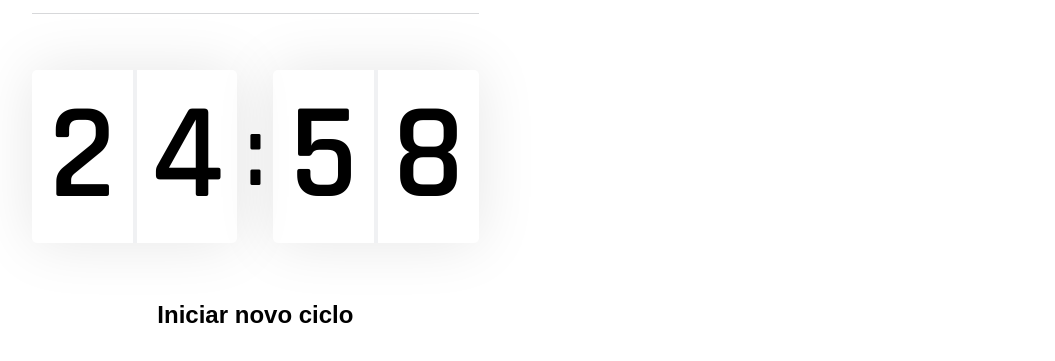
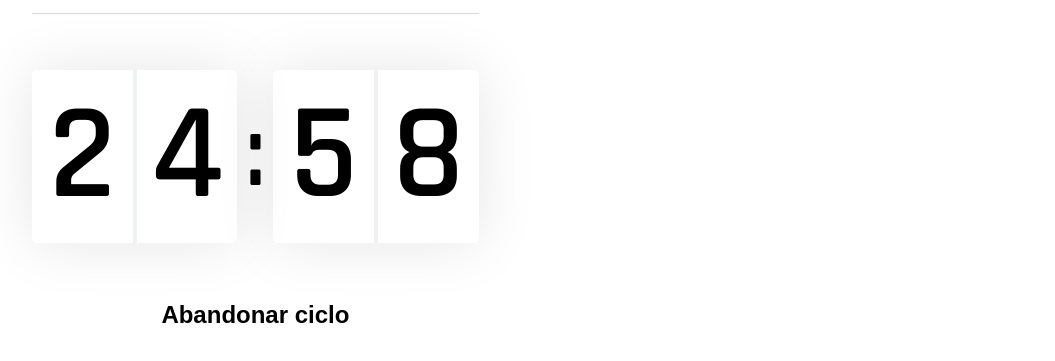
Before and after one commit to luskas8/shake-the-body, a Next.js app: page / in a window 1280 px wide. Both pictures are taken after a click on the button "Iniciar novo ciclo". Shown: the part 367-728 px from the top of the page, without its empty margins (112-1167 px from the left). Built offline with nearby package versions, Linux system fonts and the light colour scheme.

Commit message:
Add quit action to countdown component

```diff
--- a/src/components/Countdown.tsx
+++ b/src/components/Countdown.tsx
@@ -1,6 +1,9 @@
 // eslint-disable-next-line no-use-before-define
 import React, { useState, useEffect } from 'react'
 import styles from '../styles/components/Countdown.module.css'
+
+// eslint-disable-next-line no-undef
+let countdownTimeout: NodeJS.Timeout
 
 export function Coutdown () {
   const [time, setTime] = useState(25 * 60)
@@ -16,9 +19,15 @@ export function Coutdown () {
     setIsActive(true)
   }
 
+  function resetCountdown () {
+    clearInterval(countdownTimeout)
+    setIsActive(false)
+    setTime(25 * 60)
+  }
+
   useEffect(() => {
     if (isActive && time > 0) {
-      setTimeout(() => {
+      countdownTimeout = setTimeout(() => {
         setTime(time - 1)
       }, 1000)
     }
@@ -38,15 +47,15 @@ export function Coutdown () {
         </div>
       </div>
       {
-        isActive
+        !isActive
           ? (
-            <button type="button" className={styles.countdownButton} onClick={startCountdown}>
+            <button type="button" className={`${styles.countdownButton} ${styles.newCyclo}`} onClick={startCountdown}>
               Iniciar novo ciclo
             </button>
             )
           : (
-            <button type="button" className={styles.countdownButton} onClick={startCountdown}>
-              Iniciar novo ciclo
+            <button type="button" className={`${styles.countdownButton} ${styles.quitCyclo}`} onClick={resetCountdown}>
+              Abandonar ciclo
             </button>
             )
       }
--- a/src/styles/components/Countdown.module.css
+++ b/src/styles/components/Countdown.module.css
@@ -50,19 +50,35 @@
   border: 0;
   border-radius: 5px;
 
-  background: var(--blue);
-  color: var(--white);
-
   font-size: 1.5rem;
   font-weight: 600;
 
   transition: background-color .2s;
 }
 
-.countdownButton:hover {
+.newCyclo {
+  background: var(--blue-dark);
+  color: var(--white);
+}
+
+.quitCyclo {
+  background: var(--white);
+  color: var(--text);
+}
+
+.newCyclo:hover {
+  background: var(--blue-twitter);
+}
+
+.newCyclo:active {
   background: var(--blue-dark);
 }
 
-.countdownButton:active {
-  background: var(--blue-twitter);
+.quitCyclo:hover {
+  background: var(--red);
+  color: var(--white);
 }
+
+.quitCyclo:active {
+  background: var(--red-dark);
+}
--- a/src/styles/global.css
+++ b/src/styles/global.css
@@ -7,6 +7,7 @@
   --titles: #2E384D;
   --blue-texts: #B2B9FF;
   --red: #E83F5B;
+  --red-dark: #FF2549;
   --green: #4CD62B;
   --blue: #5965E0;
   --blue-dark: #4953B8;
```
